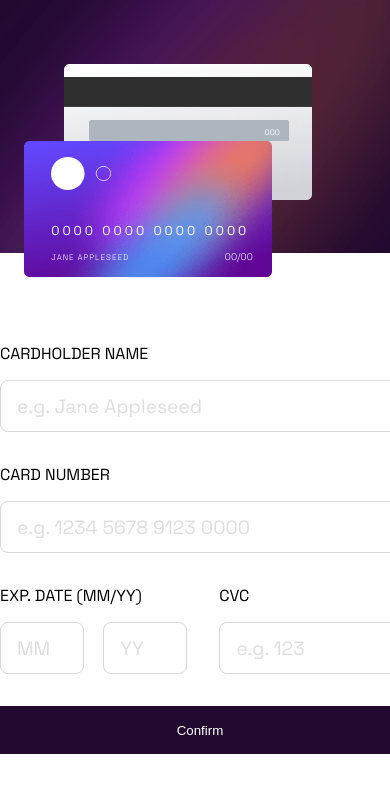
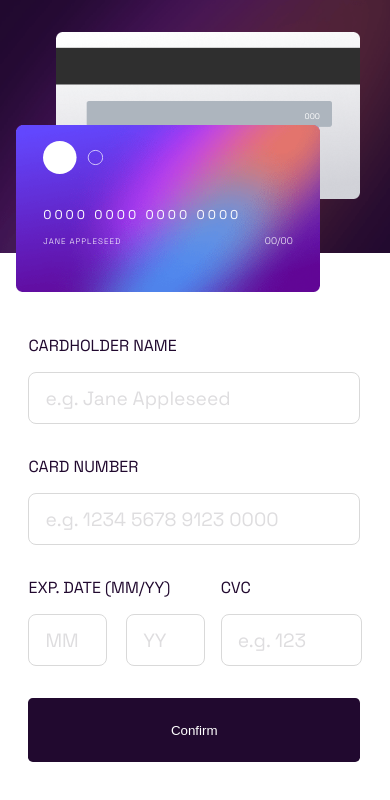
Before and after one commit to MuhammadISayyed/interactive-card-details-form-main, a website: page index.html in a window 390 px wide. Drawn offline with Linux system fonts and the light colour scheme.

Commit message:
Responsive --almost

```diff
--- a/main.scss
+++ b/main.scss
@@ -3,6 +3,8 @@
   --color-gray: hsl(0, 0%, 85%);
   --color-violet-dark: hsl(278, 68%, 11%);
   --color-gray-light: hsl(270, 3%, 87%);
+  --color-first-gradient: hsl(249, 99%, 64%);
+  --color-second-gradient: hsl(278, 94%, 30%);
   --spacing: 3px;
   --size-secondary: 0.8rem;
 }
@@ -60,7 +62,7 @@ input::placeholder {
   width: 28rem;
   height: 15.5rem;
   background-repeat: no-repeat;
-  background-size: cover;
+  background-size: contain;
   color: var(--color-white);
   margin-left: 6rem;
 
@@ -107,7 +109,7 @@ input::placeholder {
   width: 28rem;
   height: 15.5rem;
   background-repeat: no-repeat;
-  background-size: cover;
+  background-size: contain;
   display: flex;
   justify-content: flex-end;
   align-items: center;
@@ -130,6 +132,7 @@ input::placeholder {
   flex-direction: column;
   justify-content: center;
   align-items: flex-start;
+  color: var(--color-violet-dark);
   gap: 2rem;
   &__privacy {
     display: flex;
@@ -177,9 +180,10 @@ input::placeholder {
   text-decoration: none;
   border: none;
   width: 25rem;
-  height: 3rem;
+  height: 4rem;
   color: var(--color-white);
   background-color: var(--color-violet-dark);
+  border-radius: 0.3rem;
 }
 
 @media (max-width: 600px) {
@@ -189,7 +193,7 @@ input::placeholder {
   }
 
   .cards {
-    margin-top: 4rem;
+    margin-top: 2rem;
     gap: 0;
   }
 
@@ -201,11 +205,11 @@ input::placeholder {
 
   .card-front {
     // margin: 0;
-    margin-top: -3.7rem;
-    margin-left: 1.5rem;
-    width: 16rem;
+    margin-top: -4.7rem;
+    margin-left: 1rem;
+    width: 19rem;
     background-size: contain;
-    height: 8.5rem;
+    height: 10.5rem;
     order: 2;
 
     &__info {
@@ -233,17 +237,42 @@ input::placeholder {
 
   .card-back {
     // background-size: contain;
-    width: 16rem;
+    width: 19rem;
     background-size: contain;
     margin: 0;
     // height: fit-content;
-    height: 8.5rem;
+    height: 10.5rem;
     order: 1;
-    margin-left: 4rem;
+    margin-left: 3.5rem;
 
     &__content {
       font-size: 0.5rem;
       padding-right: 2.5rem;
     }
   }
+
+  .card-form {
+    &__privacy {
+      gap: 1rem;
+    }
+    &__input {
+      &--primary {
+        width: 80vw;
+      }
+
+      &--secondary {
+        &--date {
+          width: 15vw;
+        }
+
+        &--cvc {
+          width: 31vw;
+        }
+      }
+    }
+  }
+
+  .submit {
+    width: 85vw;
+  }
 }
```
Also changed, not shown: style.css.
